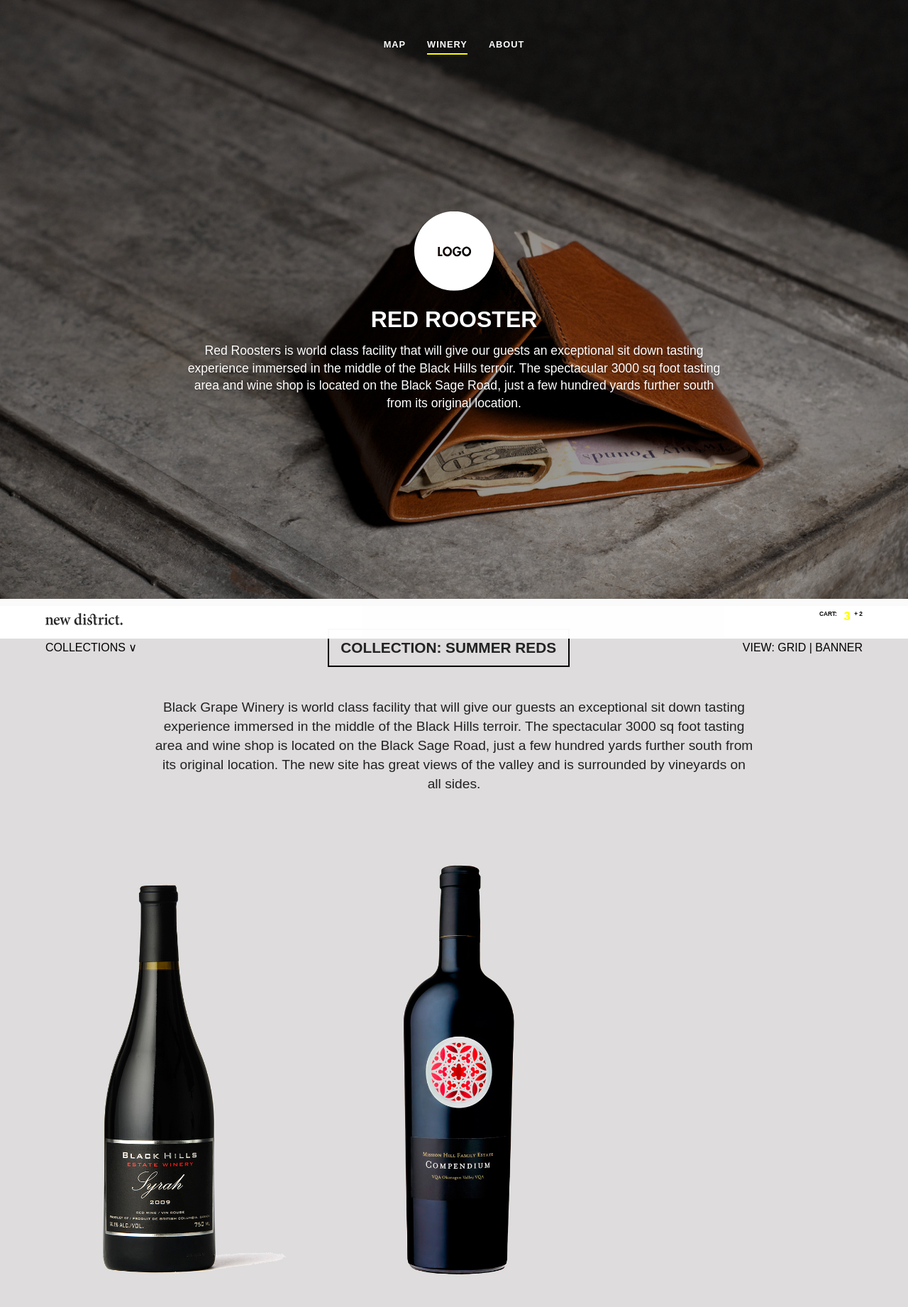
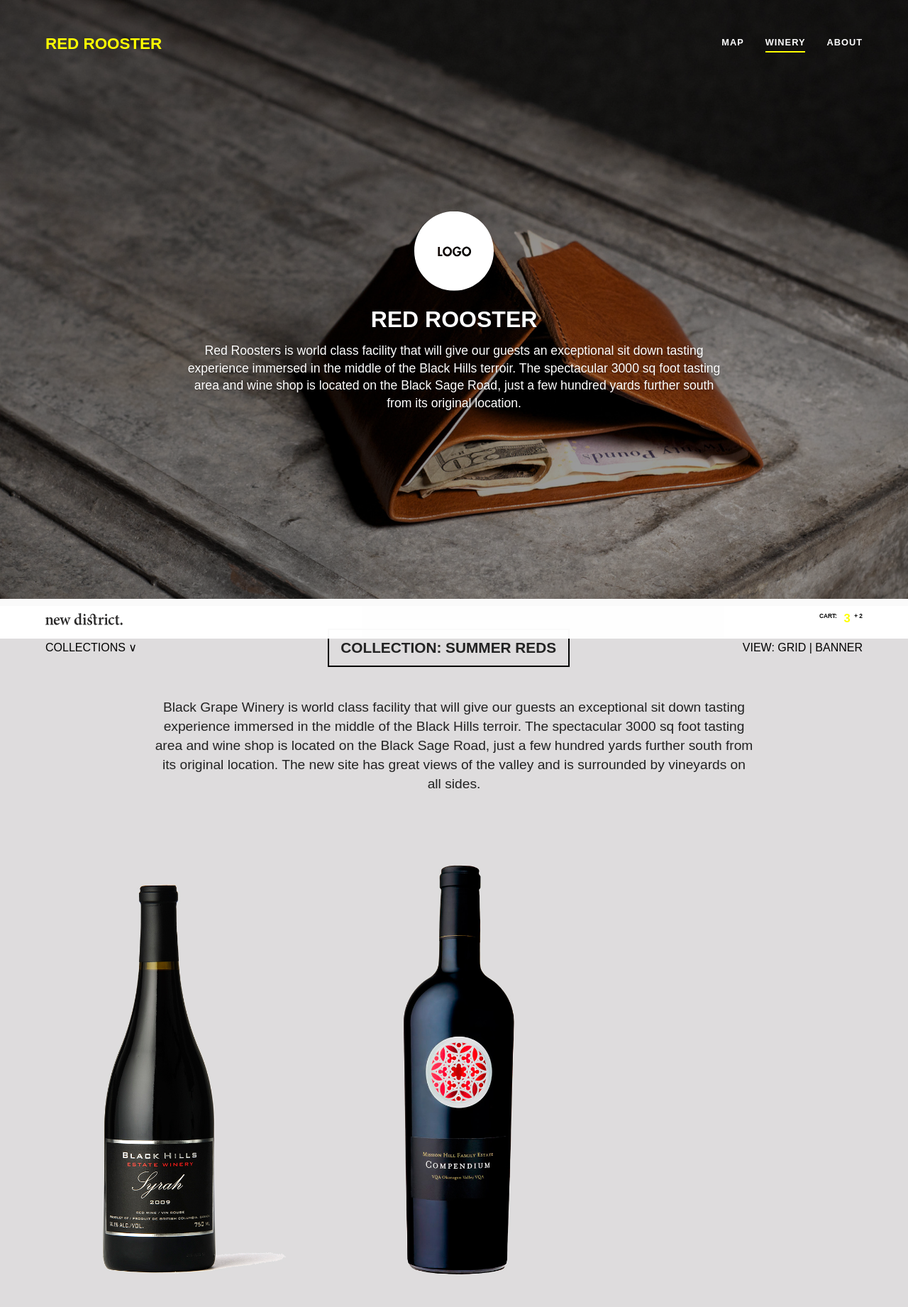
Before and after one commit to packaging-art/newdistrict, a Jekyll site: the page built from index.html, in a window 1280 px wide. Shown: the whole page at 71% size. Built offline with Jekyll 4.4.1, drawn with Linux system fonts in a browser that asks for light colours; nearby versions of some CDN libraries.

Commit message:
Square slider layout

```diff
--- a/css/main.css
+++ b/css/main.css
@@ -160,12 +160,10 @@
   font-family: "futura-pt",sans-serif;
   font-style: normal;
   font-weight: 700;
-  /* float: left; */
+  float: left;
   text-transform: uppercase;
-  font-size: 2.4em;
+  font-size: 1.4em;
   line-height: 1;
-  text-align: center;
-  margin-bottom: .2em;
   color: yellow;
 }
 
@@ -328,10 +326,9 @@
 }
 
 .winery_menu {
-  /*position: absolute;
-   bottom: 0;
-   right: 0;*/
-  text-align: center;
+  position: absolute;
+  bottom: 0;
+  right: 0;
 }
 
 .winery_menu a {
@@ -339,7 +336,7 @@
   font-style: normal;
   font-weight: 700;
   display: inline-block;
-  margin: 0 1em;
+  margin: 0 0 0 2em;
   color: white;
   float: none;
   font-size: .8em;
--- a/index.html
+++ b/index.html
@@ -22,8 +22,8 @@
 	<div class='header_content'>
 		<div class='content_wrap'>
 			<div class="winery_header_content clearfix">
-				<!-- <div class='winery_title'>Red Rooster</div>needs a max character limit rule kick in at small screens, example at or under 480px width limit to 30 characters max-->
-				<div class='winery_menu knockout_text_shadow '>
+				<div class='winery_title'>Red Rooster</div><!-- needs a max character limit rule kick in at small screens, example at or under 480px width limit to 30 characters max-->
+				<div class='winery_menu'>
 					<a class=''>MAP</a>
 					<a class='active_link'>WINERY</a>
 					<a class=''>ABOUT</a>
```
